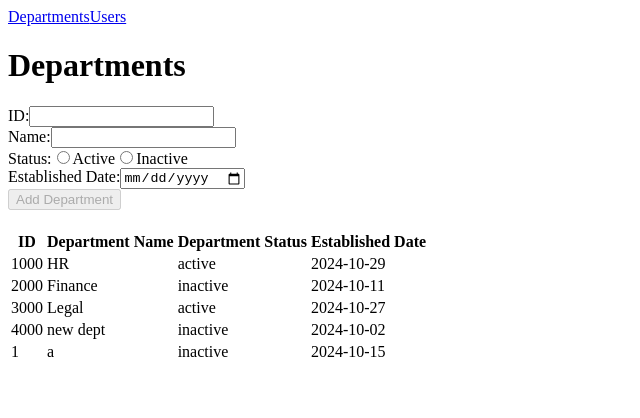
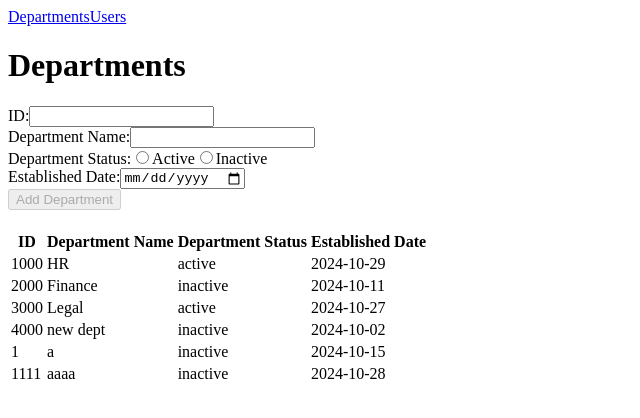
Before and after one commit to farzaneHashemi/behvar-task, an Angular app: page /departments in a window 1280 px wide. Shown: the top 418 px of the page, without its empty margins (0-640 px from the left). Built offline with nearby package versions, Linux system fonts and the light colour scheme; data requests are answered from the project's data file.

Commit message:
add form validation

```diff
--- a/db.json
+++ b/db.json
@@ -87,6 +87,12 @@
       "name": "a",
       "status": "inactive",
       "establishedDate": "2024-10-15"
+    },
+    {
+      "id": "1111",
+      "name": "aaaa",
+      "status": "inactive",
+      "establishedDate": "2024-10-28"
     }
   ]
 }
--- a/src/app/pages/departments/departments.component.html
+++ b/src/app/pages/departments/departments.component.html
@@ -9,7 +9,7 @@
   </div>
 
   <div>
-    <label for="name">Name:</label>
+    <label for="name">Department Name:</label>
     <input id="name" formControlName="name">
     <div *ngIf="departmentForm.get('name')?.invalid && (departmentForm.get('name')?.touched || departmentForm.get('name')?.dirty)">
       <span>{{ getValidationMessage('name') }}</span>
@@ -17,7 +17,7 @@
   </div>
 
   <div>
-    <label for="status">Status:</label>
+    <label for="status">Department Status:</label>
     <input type="radio" id="active" formControlName="status" value="active">
     <label for="active">Active</label>
     <input type="radio" id="inactive" formControlName="status" value="inactive">
--- a/src/app/pages/departments/departments.component.ts
+++ b/src/app/pages/departments/departments.component.ts
@@ -22,6 +22,7 @@ export class DepartmentsComponent implements OnInit {
   constructor(private fb: FormBuilder, private departmentService: DepartmentService) {
     this.departmentForm = this.fb.group({
       id: ['', Validators.required],
+      // id: ['', Validators.required, Validators.pattern(/^\d+$/)],
       name: ['', Validators.required],
       status: ['', Validators.required],
       establishedDate: ['', Validators.required],
@@ -49,6 +50,11 @@ export class DepartmentsComponent implements OnInit {
     if (control?.hasError('required')) {
       return `${controlName.charAt(0).toUpperCase() + controlName.slice(1)} is required. Please fill it out!`;
     }
+    if (control?.hasError('pattern')) {
+      if (controlName === 'id') {
+        return 'ID must contain only digits.';
+      }
+    }
     return '';
   }
 
--- a/src/app/pages/users/users.component.html
+++ b/src/app/pages/users/users.component.html
@@ -38,6 +38,9 @@
   <div>
     <label for="phoneNumber">Phone Number:</label>
     <input id="phoneNumber" formControlName="phoneNumber">
+    <div *ngIf="userForm.get('phoneNumber')?.invalid && (userForm.get('phoneNumber')?.touched || userForm.get('phoneNumber')?.dirty)">
+      <span>{{ getValidationMessage('phoneNumber') }}</span>
+    </div>
   </div>
 
   <div>
--- a/src/app/pages/users/users.component.ts
+++ b/src/app/pages/users/users.component.ts
@@ -20,14 +20,30 @@ export class UsersComponent implements OnInit {
     { key: 'educationLevel', label: 'Education Level'}
   ];
 
+  // constructor(private fb: FormBuilder, private userService: UserService) {
+  //   this.userForm = this.fb.group({
+  //     id: ['', Validators.required, Validators.pattern(/^\d+$/)],
+  //     name: ['', Validators.required],
+  //     departmentId: ['', Validators.required],
+  //     gender: ['', Validators.required],
+  //     phoneNumber: ['', Validators.pattern(/^\d{11}$/)],
+  //     educationLevel: ['', Validators.required],
+  //   });
+  // }
+
   constructor(private fb: FormBuilder, private userService: UserService) {
     this.userForm = this.fb.group({
-      id: ['', Validators.required],
+      // id: ['', [Validators.required, Validators.pattern(/^\d+$/)]], // Only digits
+      id: ['', [Validators.required]],
       name: ['', Validators.required],
-      departmentId: ['', Validators.required],
+      organizationUnit: ['', Validators.required],
       gender: ['', Validators.required],
       phoneNumber: [''],
-      educationLevel: ['', Validators.required],
+      // phoneNumber: [
+      //   '',
+      //   [Validators.required, Validators.pattern(/^\d{11}$/)], // 11-digit mobile number
+      // ],
+      education: ['', Validators.required],
     });
   }
 
@@ -44,10 +60,33 @@ export class UsersComponent implements OnInit {
       this.users = data;
     });  }
 
+  // getValidationMessage(controlName: string): string {
+  //   const control = this.userForm.get(controlName);
+  //   if (control?.hasError('required')) {
+  //     return `${controlName.charAt(0).toUpperCase() + controlName.slice(1)} is required. Please fill it out!`;
+  //   }
+  //   if (control?.hasError('pattern')) {
+  //     if (controlName === 'phoneNumber') {
+  //       return 'Phone number must be 11 digits.';
+  //     }
+  //     if (controlName === 'id') {
+  //       return 'ID must contain only digits.';
+  //     }
+  //   }
+  //   return '';
+  // }
   getValidationMessage(controlName: string): string {
     const control = this.userForm.get(controlName);
     if (control?.hasError('required')) {
-      return `${controlName.charAt(0).toUpperCase() + controlName.slice(1)} is required. Please fill it out!`;
+      return `${controlName} is required.`;
+    }
+    if (control?.hasError('pattern')) {
+      if (controlName === 'phoneNumber') {
+        return 'Phone number must be 11 digits.';
+      }
+      if (controlName === 'id') {
+        return 'ID must contain only digits.';
+      }
     }
     return '';
   }
```
